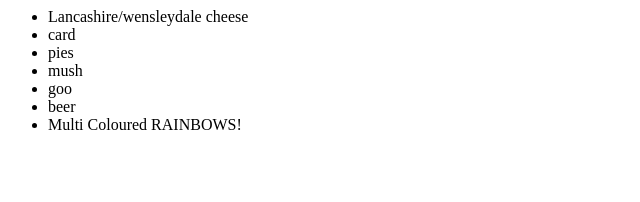
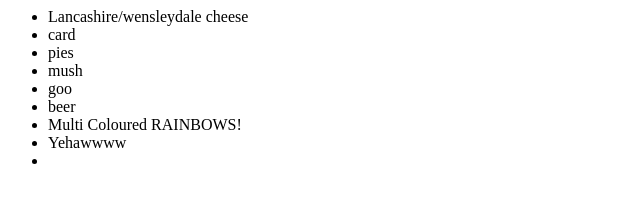
Before and after one commit to olliei/gitTutorial, a plain HTML site: page index.html in a window 1280 px wide. Shown: the full height of the page, 0-640 px from the left. Drawn offline with Linux system fonts and the light colour scheme.

Commit message:
added stuff

```diff
--- a/index.html
+++ b/index.html
@@ -10,6 +10,7 @@
 				<li>goo</li>
 				<li>beer</li>
 				<li>Multi Coloured RAINBOWS!</li>
+				<li>Yehawwww<li>
 			<ul>
 		<div>
 	<body>
```
